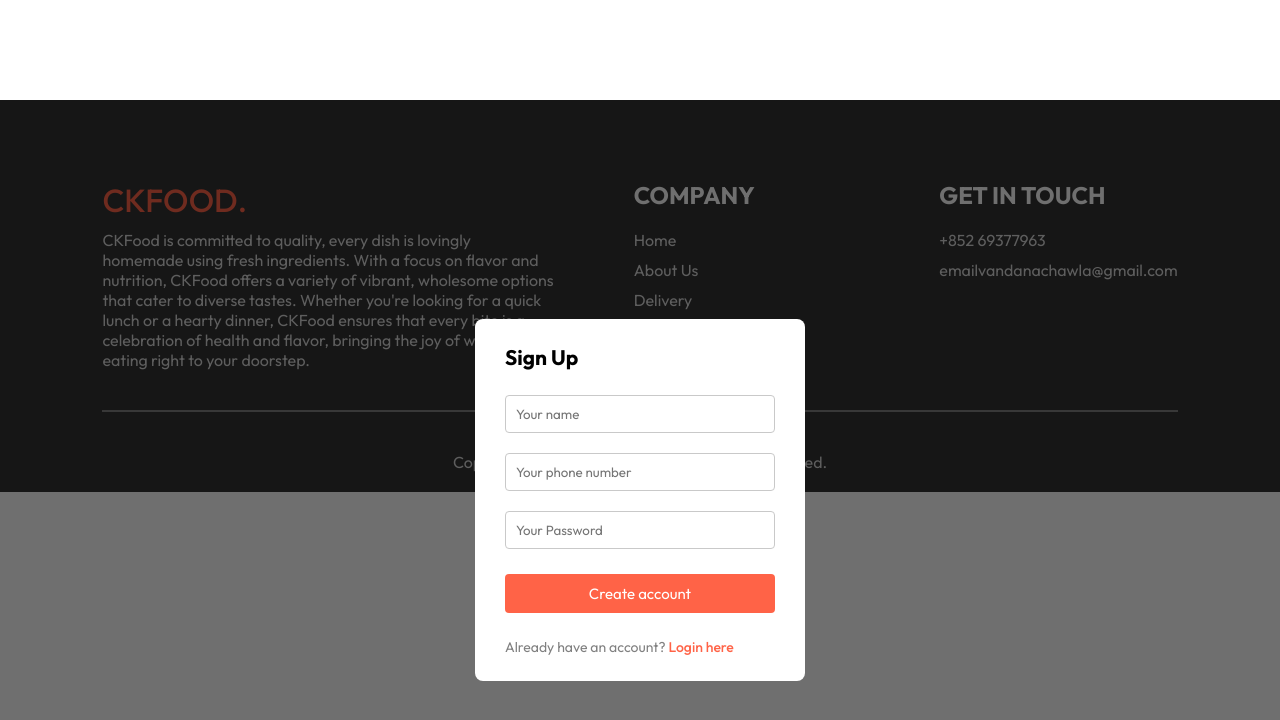
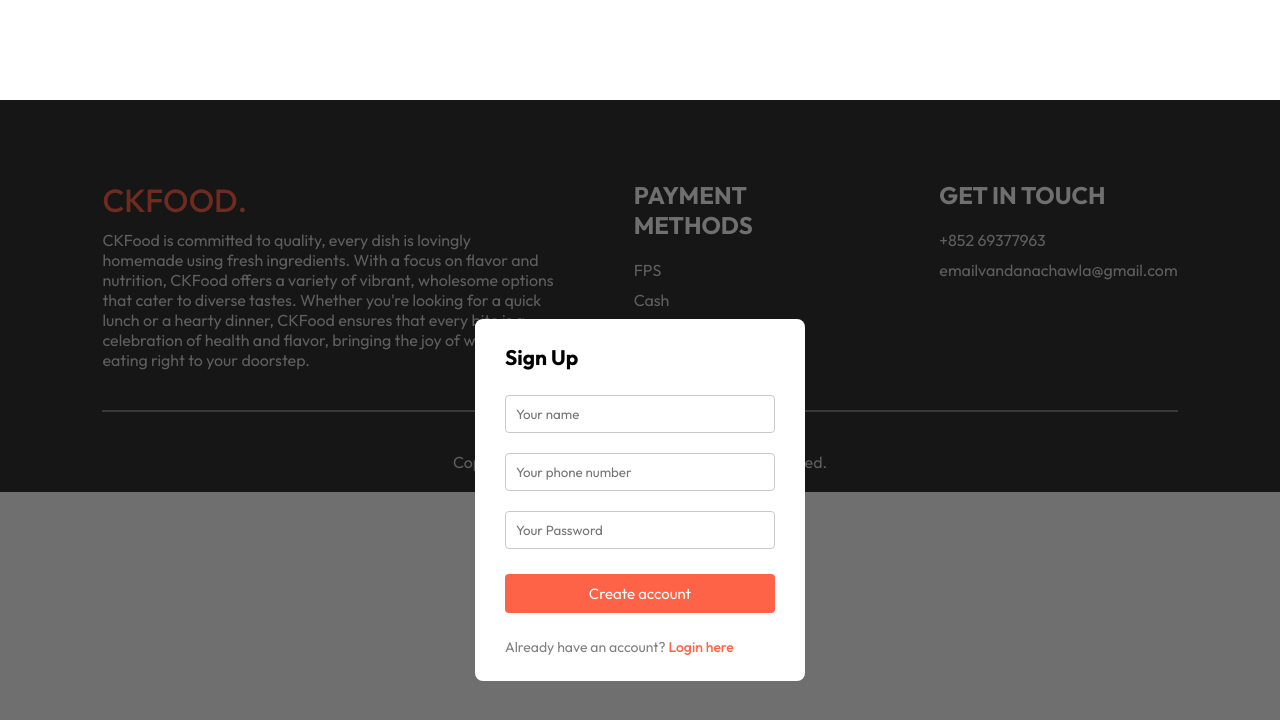
Before and after one commit to khushichawla/CK-Food-WebApp, a React (Create React App) app in the folder frontend/: page /login in a window 1280 px wide. Shown: the top 720 px of the page. Built offline with nearby package versions, Linux system fonts and the light colour scheme; no server answers.

Commit message:
push notifications + phone validity

```diff
--- a/frontend/src/components/Footer/Footer.js
+++ b/frontend/src/components/Footer/Footer.js
@@ -10,12 +10,11 @@ const Footer = () => {
             <p>CKFood is committed to quality, every dish is lovingly homemade using fresh ingredients. With a focus on flavor and nutrition, CKFood offers a variety of vibrant, wholesome options that cater to diverse tastes. Whether you're looking for a quick lunch or a hearty dinner, CKFood ensures that every bite is a celebration of health and flavor, bringing the joy of wholesome eating right to your doorstep.</p>
         </div>
         <div className='footer-content-center'>
-            <h2>COMPANY</h2>
+            <h2>PAYMENT METHODS</h2>
             <ul>
-                <li>Home</li>
-                <li>About Us</li>
-                <li>Delivery</li>
-                <li>Privacy Policy</li>
+                <li>FPS</li>
+                <li>Cash</li>
+                <li>Alipay</li>
             </ul>
         </div>
         <div className='footer-content-right'>
--- a/frontend/src/pages/LoginPage/LoginPage.js
+++ b/frontend/src/pages/LoginPage/LoginPage.js
@@ -2,7 +2,7 @@ import React, { useContext, useState } from 'react';
 import './LoginPage.css';
 import { StoreContext } from '../../context/StoreContext';
 import axios from 'axios';
-import { useNavigate } from 'react-router-dom'; // Import useNavigate
+import { useNavigate } from 'react-router-dom';
 
 const LoginPage = () => {
   const { url, setToken, setUserRole } = useContext(StoreContext);
@@ -12,7 +12,7 @@ const LoginPage = () => {
     phone: "",
     password: ""
   });
-  const navigate = useNavigate(); // Initialize useNavigate
+  const navigate = useNavigate();
 
   const onChangeHandler = (event) => {
     const name = event.target.name;
@@ -20,8 +20,18 @@ const LoginPage = () => {
     setData((prevData) => ({ ...prevData, [name]: value }));
   };
 
+  const validatePhoneNumber = (phone) => {
+    const phonePattern = /^\d{8}$/; // RegEx for exactly 8 digits
+    return phonePattern.test(phone); // Returns true if valid
+  };
+
   const onLogin = async (event) => {
-    event.preventDefault(); // Prevent default form submission
+    event.preventDefault();
+
+    if (!validatePhoneNumber(data.phone)) {
+      alert("Please enter a valid number.");
+      return; // Exit the function if validation fails
+    }
 
     const newUrl = currState === "Login" ? `${url}/api/user/login` : `${url}/api/user/register`;
 
@@ -29,11 +39,10 @@ const LoginPage = () => {
       const response = await axios.post(newUrl, data);
       if (response.data.success) {
         setToken(response.data.token);
-        setUserRole(response.data.role); // Set the user role in context
+        setUserRole(response.data.role);
         localStorage.setItem("token", response.data.token);
         localStorage.setItem("userRole", response.data.role);
 
-        // Navigate based on role
         navigate(response.data.role === "Admin" ? "/add" : "/");
       } else {
         alert(response.data.message);
@@ -65,7 +74,7 @@ const LoginPage = () => {
             name='phone'
             onChange={onChangeHandler}
             value={data.phone}
-            type='phone'
+            type='tel' // Use 'tel' for phone input
             placeholder='Your phone number'
             required
           />
--- a/frontend/src/pages/MyOrders/MyOrders.js
+++ b/frontend/src/pages/MyOrders/MyOrders.js
@@ -3,6 +3,7 @@ import './MyOrders.css'
 import { StoreContext } from '../../context/StoreContext';
 import { GoPackage } from "react-icons/go";
 import axios from 'axios'
+import { toast } from 'react-toastify';
 
 const MyOrders = () => {
     const {url, token} = useContext(StoreContext)
@@ -36,11 +37,22 @@ const MyOrders = () => {
         }
     },[token])
 
+    useEffect(() => {
+        const pendingOrApprovedOrders = data.filter(order => order.status === "Order Pending" || order.status === "Order Approved");
+        if (pendingOrApprovedOrders.length > 0) {
+            toast.info("Reminder: Please make the payment for your pending or approved orders.");
+        }
+    }, [data]);
+
+    // removing orders with status 'Canceled'
+    const filteredOrders = data
+          .filter(data => data.status !== "Canceled")
+
   return (
     <div className='my-orders'>
       <h2>My Orders</h2>
       <div className='container'>
-        {data.map((order, index)=>{
+        {filteredOrders.map((order, index)=>{
             return (
                 <div key={index} className='my-orders-order'>
                     <span className="icon"><GoPackage /></span>
```
